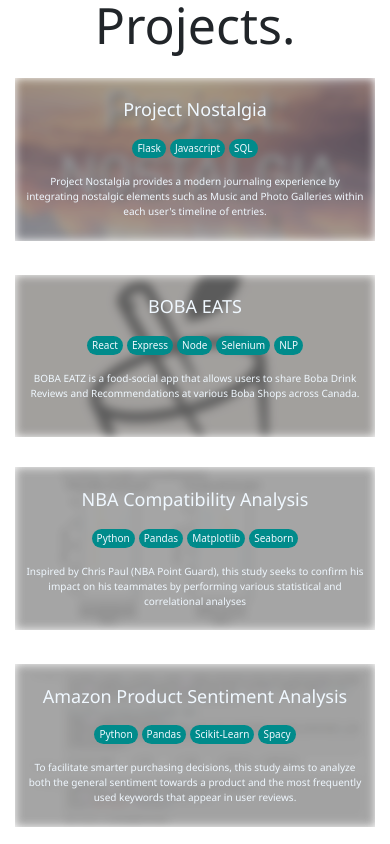
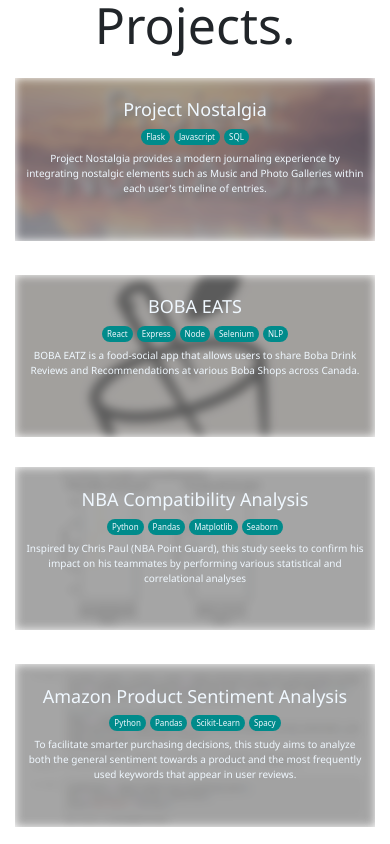
Before and after one commit to Erick-Yan/Personal-Website-v2, a React (Create React App) app: page / in a window 390 px wide. Shown: the part 2740-3584 px from the top of the page. Built offline with nearby package versions, Linux system fonts and the light colour scheme.

Commit message:
Minor change to project box.

```diff
--- a/src/components/Projects/ProjectBox.css
+++ b/src/components/Projects/ProjectBox.css
@@ -95,10 +95,12 @@
         padding-bottom: 2px;
         margin-left: 2px;
         margin-right: 2px;
-        font-size: 10px;
+        font-size: 8px;
+        margin-top: -10px;
     }
 
     .projectContext .description {
         font-size: 10px;
+        margin-top: -10px;
     }
 }
```
